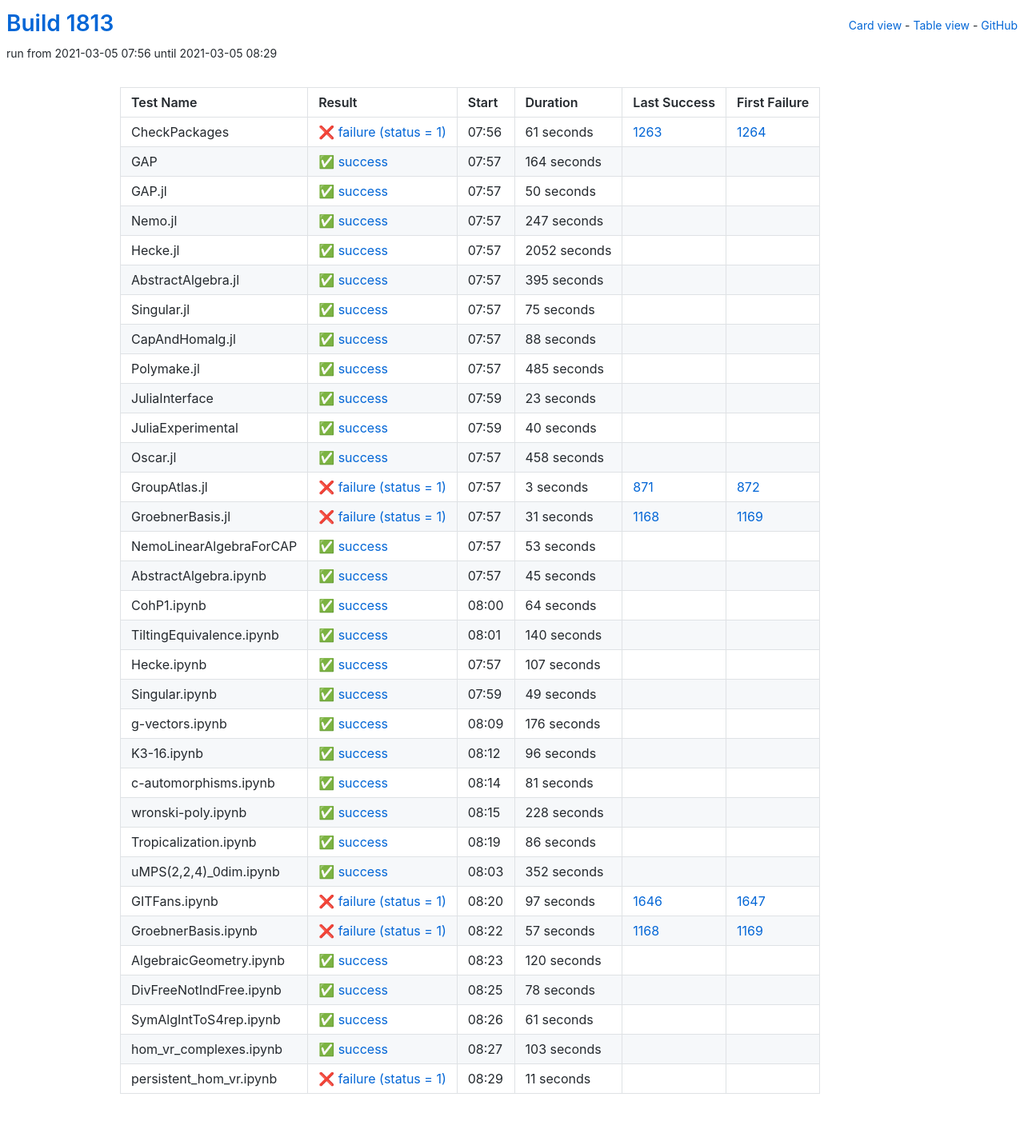
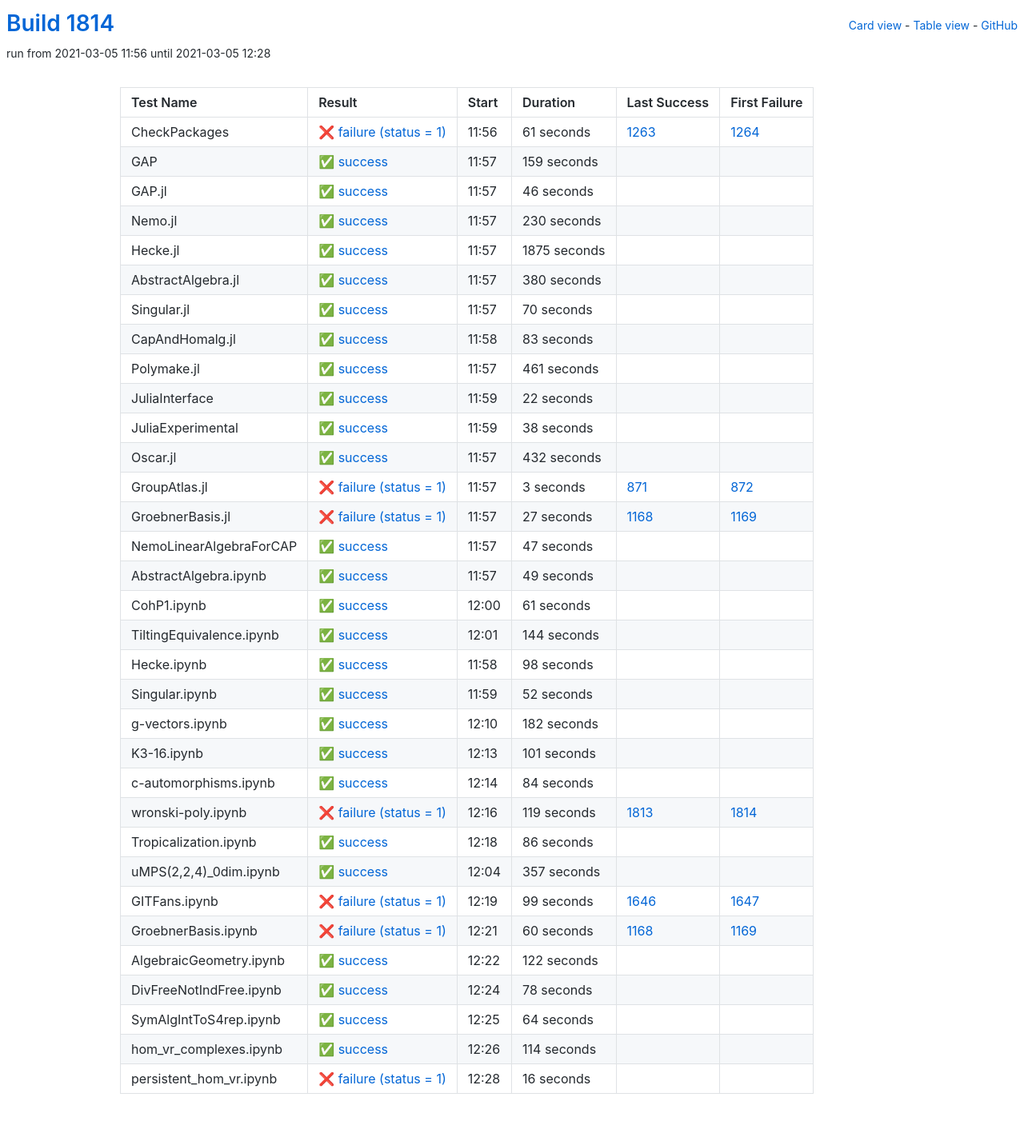
Before and after one commit to oscar-system/oscar-ci-status-stable, a Jekyll site: the page built from table.html, in a window 1280 px wide. Shown: the whole page at 80% size. Built offline with Jekyll 4.4.1, drawn with Linux system fonts in a browser that asks for light colours.

Commit message:
Build #1814

```diff
--- a/_data/ci.yml
+++ b/_data/ci.yml
@@ -1,6 +1,6 @@
 ---
-build: 1813
-build_url: https://oscarci.mathematik.uni-kl.de/job/oscar-stable/1813/
+build: 1814
+build_url: https://oscarci.mathematik.uni-kl.de/job/oscar-stable/1814/
 job: oscar-stable
 organization: oscar-system
 repo: oscar-ci-status-stable
@@ -8,8 +8,8 @@ repourl: https://github.com/oscar-system/oscar-ci-status-stable
 tests:
 - name: CheckPackages
   id: checkpackages
-  log: https://oscarci.mathematik.uni-kl.de/job/oscar-stable/1813/artifact/logs/build-1813/CheckPackages.log
-  start: 2021-03-05 07:56
+  log: https://oscarci.mathematik.uni-kl.de/job/oscar-stable/1814/artifact/logs/build-1814/CheckPackages.log
+  start: 2021-03-05 11:56
   success: false
   exitcode: 1
   status: failure
@@ -20,140 +20,140 @@ tests:
   first_failure_url: https://oscarci.mathematik.uni-kl.de/job/oscar-stable/1264/
 - name: GAP
   id: gap
-  log: https://oscarci.mathematik.uni-kl.de/job/oscar-stable/1813/artifact/logs/build-1813/GAP.log
-  start: 2021-03-05 07:57
+  log: https://oscarci.mathematik.uni-kl.de/job/oscar-stable/1814/artifact/logs/build-1814/GAP.log
+  start: 2021-03-05 11:57
   success: true
   exitcode: 0
   status: success
-  duration: 164
+  duration: 159
   last_success: false
   last_success_url:
   first_failure: false
   first_failure_url:
 - name: GAP.jl
   id: gap-jl
-  log: https://oscarci.mathematik.uni-kl.de/job/oscar-stable/1813/artifact/logs/build-1813/GAP.jl.log
-  start: 2021-03-05 07:57
+  log: https://oscarci.mathematik.uni-kl.de/job/oscar-stable/1814/artifact/logs/build-1814/GAP.jl.log
+  start: 2021-03-05 11:57
   success: true
   exitcode: 0
   status: success
-  duration: 50
+  duration: 46
   last_success: false
   last_success_url:
   first_failure: false
   first_failure_url:
 - name: Nemo.jl
   id: nemo-jl
-  log: https://oscarci.mathematik.uni-kl.de/job/oscar-stable/1813/artifact/logs/build-1813/Nemo.jl.log
-  start: 2021-03-05 07:57
+  log: https://oscarci.mathematik.uni-kl.de/job/oscar-stable/1814/artifact/logs/build-1814/Nemo.jl.log
+  start: 2021-03-05 11:57
   success: true
   exitcode: 0
   status: success
-  duration: 247
+  duration: 230
   last_success: false
   last_success_url:
   first_failure: false
   first_failure_url:
 - name: Hecke.jl
   id: hecke-jl
-  log: https://oscarci.mathematik.uni-kl.de/job/oscar-stable/1813/artifact/logs/build-1813/Hecke.jl.log
-  start: 2021-03-05 07:57
+  log: https://oscarci.mathematik.uni-kl.de/job/oscar-stable/1814/artifact/logs/build-1814/Hecke.jl.log
+  start: 2021-03-05 11:57
   success: true
   exitcode: 0
   status: success
-  duration: 2052
+  duration: 1875
   last_success: false
   last_success_url:
   first_failure: false
   first_failure_url:
 - name: AbstractAlgebra.jl
   id: abstractalgebra-jl
-  log: https://oscarci.mathematik.uni-kl.de/job/oscar-stable/1813/artifact/logs/build-1813/AbstractAlgebra.jl.log
-  start: 2021-03-05 07:57
+  log: https://oscarci.mathematik.uni-kl.de/job/oscar-stable/1814/artifact/logs/build-1814/AbstractAlgebra.jl.log
+  start: 2021-03-05 11:57
   success: true
   exitcode: 0
   status: success
-  duration: 395
+  duration: 380
   last_success: false
   last_success_url:
   first_failure: false
   first_failure_url:
 - name: Singular.jl
   id: singular-jl
-  log: https://oscarci.mathematik.uni-kl.de/job/oscar-stable/1813/artifact/logs/build-1813/Singular.jl.log
-  start: 2021-03-05 07:57
+  log: https://oscarci.mathematik.uni-kl.de/job/oscar-stable/1814/artifact/logs/build-1814/Singular.jl.log
+  start: 2021-03-05 11:57
   success: true
   exitcode: 0
   status: success
-  duration: 75
+  duration: 70
   last_success: false
   last_success_url:
   first_failure: false
   first_failure_url:
 - name: CapAndHomalg.jl
   id: capandhomalg-jl
-  log: https://oscarci.mathematik.uni-kl.de/job/oscar-stable/1813/artifact/logs/build-1813/CapAndHomalg.jl.log
-  start: 2021-03-05 07:57
+  log: https://oscarci.mathematik.uni-kl.de/job/oscar-stable/1814/artifact/logs/build-1814/CapAndHomalg.jl.log
+  start: 2021-03-05 11:58
   success: true
   exitcode: 0
   status: success
-  duration: 88
+  duration: 83
   last_success: false
   last_success_url:
   first_failure: false
   first_failure_url:
 - name: Polymake.jl
   id: polymake-jl
-  log: https://oscarci.mathematik.uni-kl.de/job/oscar-stable/1813/artifact/logs/build-1813/Polymake.jl.log
-  start: 2021-03-05 07:57
+  log: https://oscarci.mathematik.uni-kl.de/job/oscar-stable/1814/artifact/logs/build-1814/Polymake.jl.log
+  start: 2021-03-05 11:57
   success: true
   exitcode: 0
   status: success
-  duration: 485
+  duration: 461
   last_success: false
   last_success_url:
   first_failure: false
   first_failure_url:
 - name: JuliaInterface
   id: juliainterface
-  log: https://oscarci.mathematik.uni-kl.de/job/oscar-stable/1813/artifact/logs/build-1813/JuliaInterface.log
-  start: 2021-03-05 07:59
+  log: https://oscarci.mathematik.uni-kl.de/job/oscar-stable/1814/artifact/logs/build-1814/JuliaInterface.log
+  start: 2021-03-05 11:59
   success: true
   exitcode: 0
   status: success
-  duration: 23
+  duration: 22
   last_success: false
   last_success_url:
   first_failure: false
   first_failure_url:
 - name: JuliaExperimental
   id: juliaexperimental
-  log: https://oscarci.mathematik.uni-kl.de/job/oscar-stable/1813/artifact/logs/build-1813/JuliaExperimental.log
-  start: 2021-03-05 07:59
+  log: https://oscarci.mathematik.uni-kl.de/job/oscar-stable/1814/artifact/logs/build-1814/JuliaExperimental.log
+  start: 2021-03-05 11:59
   success: true
   exitcode: 0
   status: success
-  duration: 40
+  duration: 38
   last_success: false
   last_success_url:
   first_failure: false
   first_failure_url:
 - name: Oscar.jl
   id: oscar-jl
-  log: https://oscarci.mathematik.uni-kl.de/job/oscar-stable/1813/artifact/logs/build-1813/Oscar.jl.log
-  start: 2021-03-05 07:57
+  log: https://oscarci.mathematik.uni-kl.de/job/oscar-stable/1814/artifact/logs/build-1814/Oscar.jl.log
+  start: 2021-03-05 11:57
   success: true
   exitcode: 0
   status: success
-  duration: 458
+  duration: 432
   last_success: false
   last_success_url:
   first_failure: false
   first_failure_url:
 - name: GroupAtlas.jl
   id: groupatlas-jl
-  log: https://oscarci.mathematik.uni-kl.de/job/oscar-stable/1813/artifact/logs/build-1813/GroupAtlas.jl.log
-  start: 2021-03-05 07:57
+  log: https://oscarci.mathematik.uni-kl.de/job/oscar-stable/1814/artifact/logs/build-1814/GroupAtlas.jl.log
+  start: 2021-03-05 11:57
   success: false
   exitcode: 1
   status: failure
@@ -164,80 +164,32 @@ tests:
   first_failure_url: https://oscarci.mathematik.uni-kl.de/job/oscar-stable/872/
 - name: GroebnerBasis.jl
   id: groebnerbasis-jl
-  log: https://oscarci.mathematik.uni-kl.de/job/oscar-stable/1813/artifact/logs/build-1813/GroebnerBasis.jl.log
-  start: 2021-03-05 07:57
+  log: https://oscarci.mathematik.uni-kl.de/job/oscar-stable/1814/artifact/logs/build-1814/GroebnerBasis.jl.log
+  start: 2021-03-05 11:57
   success: false
   exitcode: 1
   status: failure
-  duration: 31
+  duration: 27
   last_success: 1168
   last_success_url: https://oscarci.mathematik.uni-kl.de/job/oscar-stable/1168/
   first_failure: 1169
   first_failure_url: https://oscarci.mathematik.uni-kl.de/job/oscar-stable/1169/
 - name: NemoLinearAlgebraForCAP
   id: nemolinearalgebraforcap
-  log: https://oscarci.mathematik.uni-kl.de/job/oscar-stable/1813/artifact/logs/build-1813/NemoLinearAlgebraForCAP.log
-  start: 2021-03-05 07:57
+  log: https://oscarci.mathematik.uni-kl.de/job/oscar-stable/1814/artifact/logs/build-1814/NemoLinearAlgebraForCAP.log
+  start: 2021-03-05 11:57
   success: true
   exitcode: 0
   status: success
-  duration: 53
+  duration: 47
   last_success: false
   last_success_url:
   first_failure: false
   first_failure_url:
 - name: AbstractAlgebra.ipynb
   id: abstractalgebra-ipynb
-  log: https://oscarci.mathematik.uni-kl.de/job/oscar-stable/1813/artifact/logs/build-1813/AbstractAlgebra.ipynb.log
-  start: 2021-03-05 07:57
-  success: true
-  exitcode: 0
-  status: success
-  duration: 45
-  last_success: false
-  last_success_url:
-  first_failure: false
-  first_failure_url:
-- name: CohP1.ipynb
-  id: cohp1-ipynb
-  log: https://oscarci.mathematik.uni-kl.de/job/oscar-stable/1813/artifact/logs/build-1813/CohP1.ipynb.log
-  start: 2021-03-05 08:00
-  success: true
-  exitcode: 0
-  status: success
-  duration: 64
-  last_success: false
-  last_success_url:
-  first_failure: false
-  first_failure_url:
-- name: TiltingEquivalence.ipynb
-  id: tiltingequivalence-ipynb
-  log: https://oscarci.mathematik.uni-kl.de/job/oscar-stable/1813/artifact/logs/build-1813/TiltingEquivalence.ipynb.log
-  start: 2021-03-05 08:01
-  success: true
-  exitcode: 0
-  status: success
-  duration: 140
-  last_success: false
-  last_success_url:
-  first_failure: false
-  first_failure_url:
-- name: Hecke.ipynb
-  id: hecke-ipynb
-  log: https://oscarci.mathematik.uni-kl.de/job/oscar-stable/1813/artifact/logs/build-1813/Hecke.ipynb.log
-  start: 2021-03-05 07:57
-  success: true
-  exitcode: 0
-  status: success
-  duration: 107
-  last_success: false
-  last_success_url:
-  first_failure: false
-  first_failure_url:
-- name: Singular.ipynb
-  id: singular-ipynb
-  log: https://oscarci.mathematik.uni-kl.de/job/oscar-stable/1813/artifact/logs/build-1813/Singular.ipynb.log
-  start: 2021-03-05 07:59
+  log: https://oscarci.mathematik.uni-kl.de/job/oscar-stable/1814/artifact/logs/build-1814/AbstractAlgebra.ipynb.log
+  start: 2021-03-05 11:57
   success: true
   exitcode: 0
   status: success
@@ -246,58 +198,106 @@ tests:
   last_success_url:
   first_failure: false
   first_failure_url:
-- name: g-vectors.ipynb
-  id: g-vectors-ipynb
-  log: https://oscarci.mathematik.uni-kl.de/job/oscar-stable/1813/artifact/logs/build-1813/g-vectors.ipynb.log
-  start: 2021-03-05 08:09
+- name: CohP1.ipynb
+  id: cohp1-ipynb
+  log: https://oscarci.mathematik.uni-kl.de/job/oscar-stable/1814/artifact/logs/build-1814/CohP1.ipynb.log
+  start: 2021-03-05 12:00
   success: true
   exitcode: 0
   status: success
-  duration: 176
+  duration: 61
+  last_success: false
+  last_success_url:
+  first_failure: false
+  first_failure_url:
+- name: TiltingEquivalence.ipynb
+  id: tiltingequivalence-ipynb
+  log: https://oscarci.mathematik.uni-kl.de/job/oscar-stable/1814/artifact/logs/build-1814/TiltingEquivalence.ipynb.log
+  start: 2021-03-05 12:01
+  success: true
+  exitcode: 0
+  status: success
+  duration: 144
+  last_success: false
+  last_success_url:
+  first_failure: false
+  first_failure_url:
+- name: Hecke.ipynb
+  id: hecke-ipynb
+  log: https://oscarci.mathematik.uni-kl.de/job/oscar-stable/1814/artifact/logs/build-1814/Hecke.ipynb.log
+  start: 2021-03-05 11:58
+  success: true
+  exitcode: 0
+  status: success
+  duration: 98
+  last_success: false
+  last_success_url:
+  first_failure: false
+  first_failure_url:
+- name: Singular.ipynb
+  id: singular-ipynb
+  log: https://oscarci.mathematik.uni-kl.de/job/oscar-stable/1814/artifact/logs/build-1814/Singular.ipynb.log
+  start: 2021-03-05 11:59
+  success: true
+  exitcode: 0
+  status: success
+  duration: 52
+  last_success: false
+  last_success_url:
+  first_failure: false
+  first_failure_url:
+- name: g-vectors.ipynb
+  id: g-vectors-ipynb
+  log: https://oscarci.mathematik.uni-kl.de/job/oscar-stable/1814/artifact/logs/build-1814/g-vectors.ipynb.log
+  start: 2021-03-05 12:10
+  success: true
+  exitcode: 0
+  status: success
+  duration: 182
   last_success: false
   last_success_url:
   first_failure: false
   first_failure_url:
 - name: K3-16.ipynb
   id: k3-16-ipynb
-  log: https://oscarci.mathematik.uni-kl.de/job/oscar-stable/1813/artifact/logs/build-1813/K3-16.ipynb.log
-  start: 2021-03-05 08:12
+  log: https://oscarci.mathematik.uni-kl.de/job/oscar-stable/1814/artifact/logs/build-1814/K3-16.ipynb.log
+  start: 2021-03-05 12:13
   success: true
   exitcode: 0
   status: success
-  duration: 96
+  duration: 101
   last_success: false
   last_success_url:
   first_failure: false
   first_failure_url:
 - name: c-automorphisms.ipynb
   id: c-automorphisms-ipynb
-  log: https://oscarci.mathematik.uni-kl.de/job/oscar-stable/1813/artifact/logs/build-1813/c-automorphisms.ipynb.log
-  start: 2021-03-05 08:14
+  log: https://oscarci.mathematik.uni-kl.de/job/oscar-stable/1814/artifact/logs/build-1814/c-automorphisms.ipynb.log
+  start: 2021-03-05 12:14
   success: true
   exitcode: 0
   status: success
-  duration: 81
+  duration: 84
   last_success: false
   last_success_url:
   first_failure: false
   first_failure_url:
 - name: wronski-poly.ipynb
   id: wronski-poly-ipynb
-  log: https://oscarci.mathematik.uni-kl.de/job/oscar-stable/1813/artifact/logs/build-1813/wronski-poly.ipynb.log
-  start: 2021-03-05 08:15
-  success: true
-  exitcode: 0
-  status: success
-  duration: 228
-  last_success: false
-  last_success_url:
-  first_failure: false
-  first_failure_url:
+  log: https://oscarci.mathematik.uni-kl.de/job/oscar-stable/1814/artifact/logs/build-1814/wronski-poly.ipynb.log
+  start: 2021-03-05 12:16
+  success: false
+  exitcode: 1
+  status: failure
+  duration: 119
+  last_success: 1813
+  last_success_url: https://oscarci.mathematik.uni-kl.de/job/oscar-stable/1813/
+  first_failure: 1814
+  first_failure_url: https://oscarci.mathematik.uni-kl.de/job/oscar-stable/1814/
 - name: Tropicalization.ipynb
   id: tropicalization-ipynb
-  log: https://oscarci.mathematik.uni-kl.de/job/oscar-stable/1813/artifact/logs/build-1813/Tropicalization.ipynb.log
-  start: 2021-03-05 08:19
+  log: https://oscarci.mathematik.uni-kl.de/job/oscar-stable/1814/artifact/logs/build-1814/Tropicalization.ipynb.log
+  start: 2021-03-05 12:18
   success: true
   exitcode: 0
   status: success
@@ -308,56 +308,56 @@ tests:
   first_failure_url:
 - name: uMPS(2,2,4)_0dim.ipynb
   id: umps-2-2-4-0dim-ipynb
-  log: https://oscarci.mathematik.uni-kl.de/job/oscar-stable/1813/artifact/logs/build-1813/uMPS-2-2-4-_0dim.ipynb.log
-  start: 2021-03-05 08:03
+  log: https://oscarci.mathematik.uni-kl.de/job/oscar-stable/1814/artifact/logs/build-1814/uMPS-2-2-4-_0dim.ipynb.log
+  start: 2021-03-05 12:04
   success: true
   exitcode: 0
   status: success
-  duration: 352
+  duration: 357
   last_success: false
   last_success_url:
   first_failure: false
   first_failure_url:
 - name: GITFans.ipynb
   id: gitfans-ipynb
-  log: https://oscarci.mathematik.uni-kl.de/job/oscar-stable/1813/artifact/logs/build-1813/GITFans.ipynb.log
-  start: 2021-03-05 08:20
+  log: https://oscarci.mathematik.uni-kl.de/job/oscar-stable/1814/artifact/logs/build-1814/GITFans.ipynb.log
+  start: 2021-03-05 12:19
   success: false
   exitcode: 1
   status: failure
-  duration: 97
+  duration: 99
   last_success: 1646
   last_success_url: https://oscarci.mathematik.uni-kl.de/job/oscar-stable/1646/
   first_failure: 1647
   first_failure_url: https://oscarci.mathematik.uni-kl.de/job/oscar-stable/1647/
 - name: GroebnerBasis.ipynb
   id: groebnerbasis-ipynb
-  log: https://oscarci.mathematik.uni-kl.de/job/oscar-stable/1813/artifact/logs/build-1813/GroebnerBasis.ipynb.log
-  start: 2021-03-05 08:22
+  log: https://oscarci.mathematik.uni-kl.de/job/oscar-stable/1814/artifact/logs/build-1814/GroebnerBasis.ipynb.log
+  start: 2021-03-05 12:21
   success: false
   exitcode: 1
   status: failure
-  duration: 57
+  duration: 60
   last_success: 1168
   last_success_url: https://oscarci.mathematik.uni-kl.de/job/oscar-stable/1168/
   first_failure: 1169
   first_failure_url: https://oscarci.mathematik.uni-kl.de/job/oscar-stable/1169/
 - name: AlgebraicGeometry.ipynb
   id: algebraicgeometry-ipynb
-  log: https://oscarci.mathematik.uni-kl.de/job/oscar-stable/1813/artifact/logs/build-1813/AlgebraicGeometry.ipynb.log
-  start: 2021-03-05 08:23
+  log: https://oscarci.mathematik.uni-kl.de/job/oscar-stable/1814/artifact/logs/build-1814/AlgebraicGeometry.ipynb.log
+  start: 2021-03-05 12:22
   success: true
   exitcode: 0
   status: success
-  duration: 120
+  duration: 122
   last_success: false
   last_success_url:
   first_failure: false
   first_failure_url:
 - name: DivFreeNotIndFree.ipynb
   id: divfreenotindfree-ipynb
-  log: https://oscarci.mathematik.uni-kl.de/job/oscar-stable/1813/artifact/logs/build-1813/DivFreeNotIndFree.ipynb.log
-  start: 2021-03-05 08:25
+  log: https://oscarci.mathematik.uni-kl.de/job/oscar-stable/1814/artifact/logs/build-1814/DivFreeNotIndFree.ipynb.log
+  start: 2021-03-05 12:24
   success: true
   exitcode: 0
   status: success
@@ -368,36 +368,36 @@ tests:
   first_failure_url:
 - name: SymAlgIntToS4rep.ipynb
   id: symalginttos4rep-ipynb
-  log: https://oscarci.mathematik.uni-kl.de/job/oscar-stable/1813/artifact/logs/build-1813/SymAlgIntToS4rep.ipynb.log
-  start: 2021-03-05 08:26
+  log: https://oscarci.mathematik.uni-kl.de/job/oscar-stable/1814/artifact/logs/build-1814/SymAlgIntToS4rep.ipynb.log
+  start: 2021-03-05 12:25
   success: true
   exitcode: 0
   status: success
-  duration: 61
+  duration: 64
   last_success: false
   last_success_url:
   first_failure: false
   first_failure_url:
 - name: hom_vr_complexes.ipynb
   id: hom-vr-complexes-ipynb
-  log: https://oscarci.mathematik.uni-kl.de/job/oscar-stable/1813/artifact/logs/build-1813/hom_vr_complexes.ipynb.log
-  start: 2021-03-05 08:27
+  log: https://oscarci.mathematik.uni-kl.de/job/oscar-stable/1814/artifact/logs/build-1814/hom_vr_complexes.ipynb.log
+  start: 2021-03-05 12:26
   success: true
   exitcode: 0
   status: success
-  duration: 103
+  duration: 114
   last_success: false
   last_success_url:
   first_failure: false
   first_failure_url:
 - name: persistent_hom_vr.ipynb
   id: persistent-hom-vr-ipynb
-  log: https://oscarci.mathematik.uni-kl.de/job/oscar-stable/1813/artifact/logs/build-1813/persistent_hom_vr.ipynb.log
-  start: 2021-03-05 08:29
+  log: https://oscarci.mathematik.uni-kl.de/job/oscar-stable/1814/artifact/logs/build-1814/persistent_hom_vr.ipynb.log
+  start: 2021-03-05 12:28
   success: false
   exitcode: 1
   status: failure
-  duration: 11
+  duration: 16
   last_success: false
   last_success_url:
   first_failure: false
```
Also changed, not shown: README.md.
